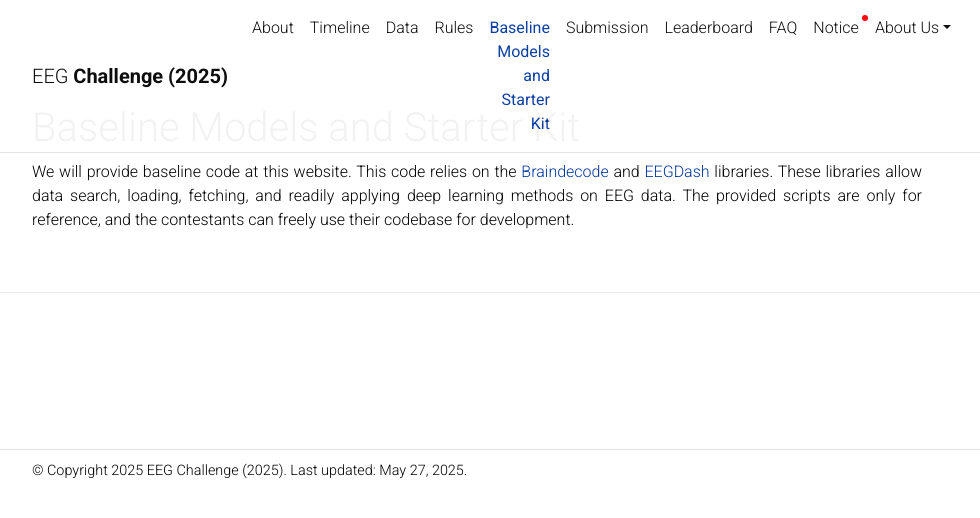
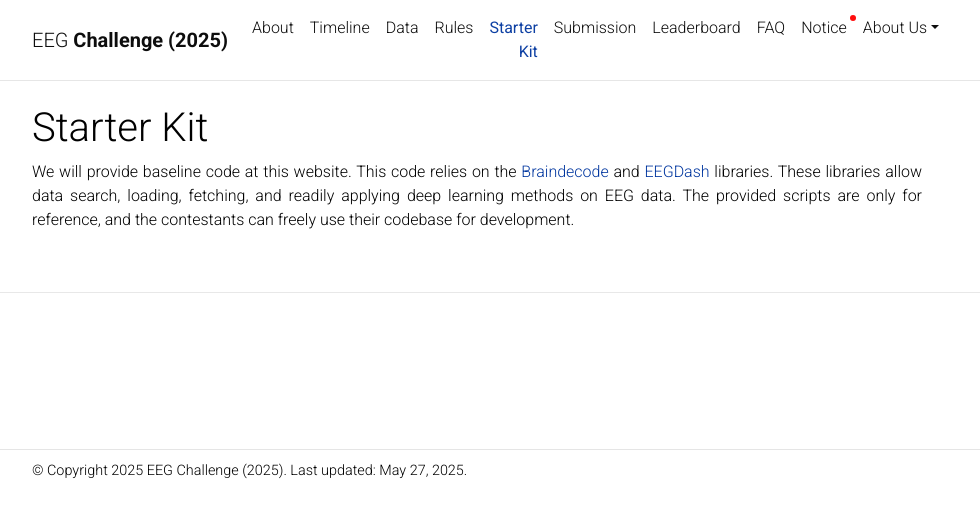
Before and after one commit to urgent-challenge/urgent2024, a Jekyll site: the page built from _pages/baseline.md, in a window 1280 px wide. Shown: the top 518 px of the page, without its empty margins (163-1143 px from the left). Built offline with Jekyll 4.4.1, drawn with Linux system fonts in a browser that asks for light colours; comment, search, counter and statistics services are not loaded; a style sheet for code colours, icons or effects is not loaded.

Commit message:
rename the section

```diff
--- a/_pages/baseline.md
+++ b/_pages/baseline.md
@@ -1,7 +1,7 @@
 ---
 layout: page
 permalink: /baseline/
-title: Baseline Models and Starter Kit
+title: Starter Kit
 description:
 nav: true
 nav_order: 5
```
